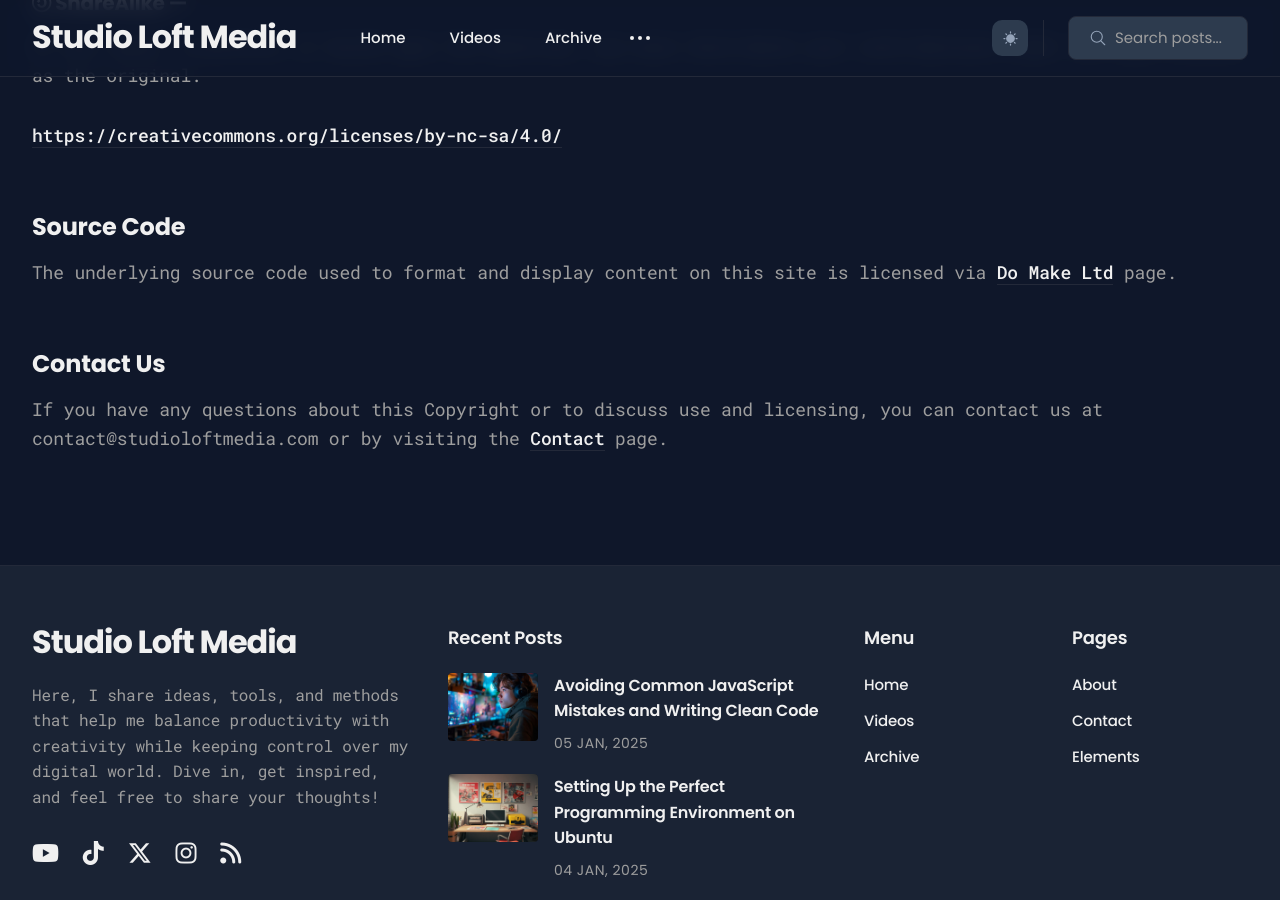
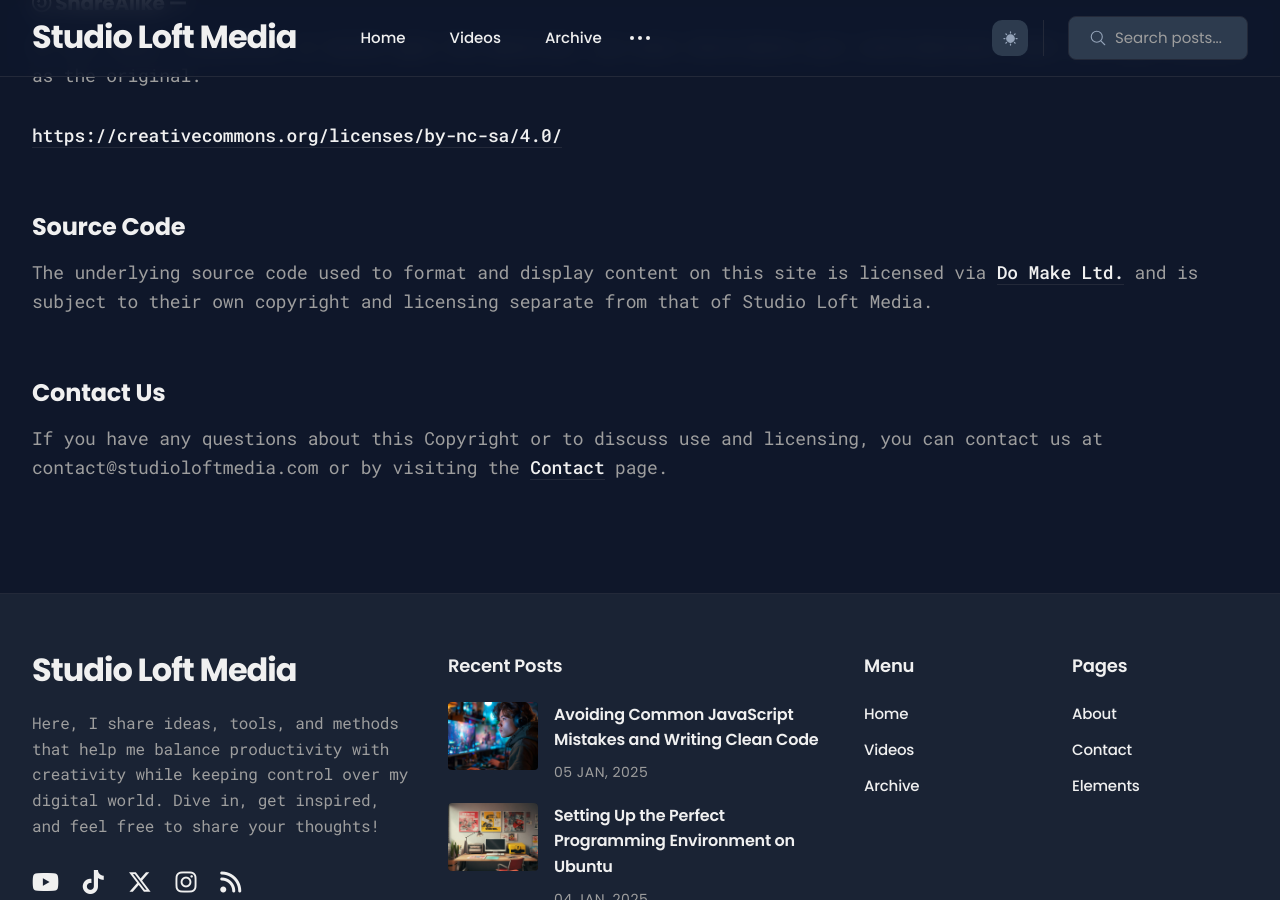
Before and after one commit to studioloft/studioloft.github.io, a Jekyll site: the page built from _pages/copyright.md, in a window 1280 px wide and 900 px high, scrolled down 738 px. Built offline with Jekyll 4.4.1, drawn with Linux system fonts in a browser that asks for light colours.

Commit message:
copyright copy update

```diff
--- a/_pages/copyright.md
+++ b/_pages/copyright.md
@@ -23,7 +23,7 @@ If you remix, transform, or build upon the material, you must distribute your co
 <a href="https://creativecommons.org/licenses/by-nc-sa/4.0/">https://creativecommons.org/licenses/by-nc-sa/4.0/</a>
 <br><br>
 <h3>Source Code</h3>
-The underlying source code used to format and display content on this site is licensed via <a href="https://jekyllthemes.io/">Do Make Ltd</a> page.
+The underlying source code used to format and display content on this site is licensed via <a href="https://jekyllthemes.io/">Do Make Ltd.</a> and is subject to their own copyright and licensing separate from that of Studio Loft Media.
 <br><br>
 <h3>Contact Us</h3>
 If you have any questions about this Copyright or to discuss use and licensing, you can contact us at contact@studioloftmedia.com or by visiting the <a href="/contact/">Contact</a> page.
```
